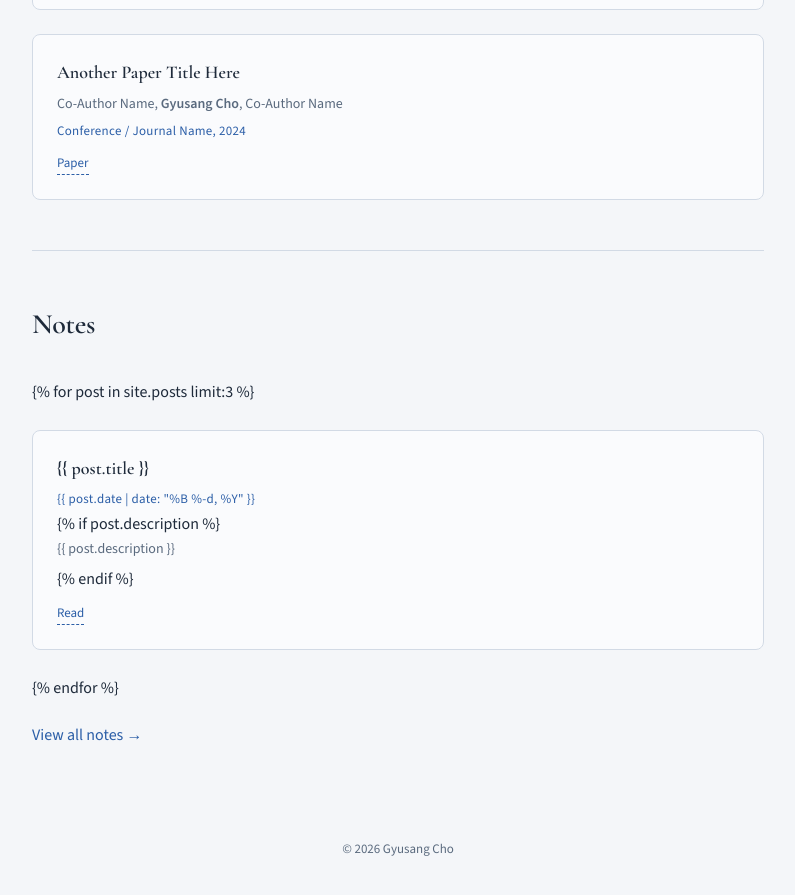
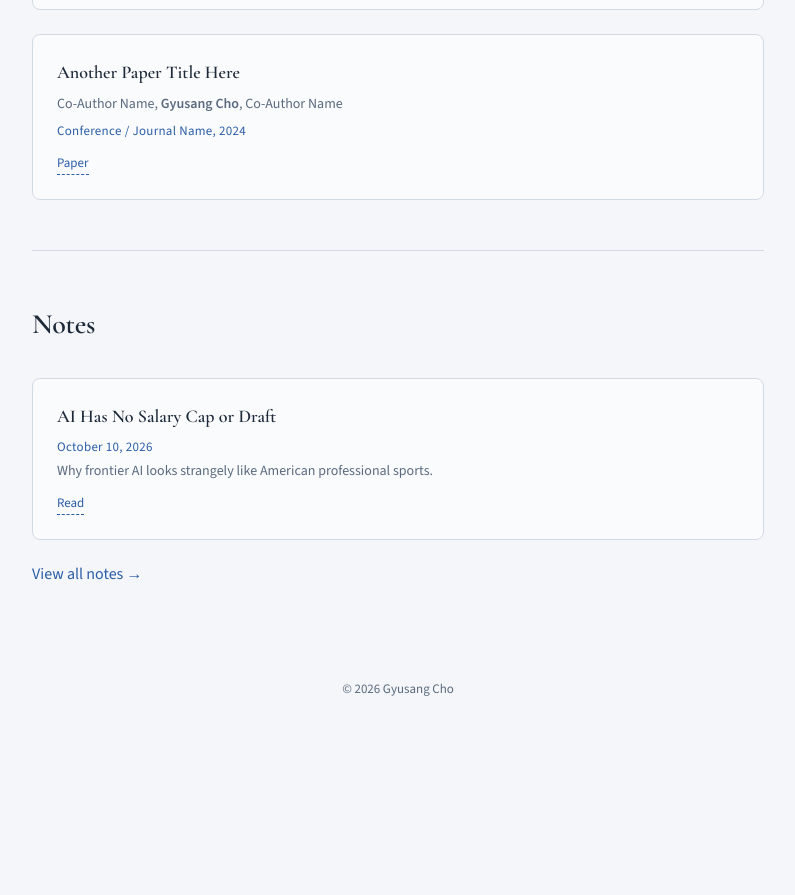
Before and after one commit to GYYYYYUUUUU/GYYYYYUUUUU.github.io, a Jekyll site: the page built from index.html, in a window 1280 px wide and 900 px high, scrolled down 1254 px. Shown: the top 895 px of the window, without its empty margins (242-1037 px from the left). Built offline with Jekyll 4.4.1, drawn with Linux system fonts in a browser that asks for light colours; after the commit the page ends 1994 px from its top, so only the background shows below that.

Commit message:
Fix Jekyll notes pages

```diff
--- a/index.html
+++ b/index.html
@@ -1,3 +1,5 @@
+---
+---
 <!DOCTYPE html>
 <html lang="en">
 <head>
--- a/notes/index.html
+++ b/notes/index.html
@@ -0,0 +1,41 @@
+---
+layout: default
+title: Notes
+---
+
+<div class="notes-container">
+
+  <a class="back-link" href="/">← Home</a>
+
+  <header class="notes-header">
+    <h1>Notes</h1>
+    <p>Essays and notes on AI, research, and technology.</p>
+  </header>
+
+  <div class="notes-list">
+
+    {% for post in site.posts %}
+
+    <article class="note-item">
+
+      <h2>
+        <a href="{{ post.url }}">
+          {{ post.title }}
+        </a>
+      </h2>
+
+      <div class="note-date">
+        {{ post.date | date: "%B %-d, %Y" }}
+      </div>
+
+      {% if post.description %}
+      <p>{{ post.description }}</p>
+      {% endif %}
+
+    </article>
+
+    {% endfor %}
+
+  </div>
+
+</div>
```
